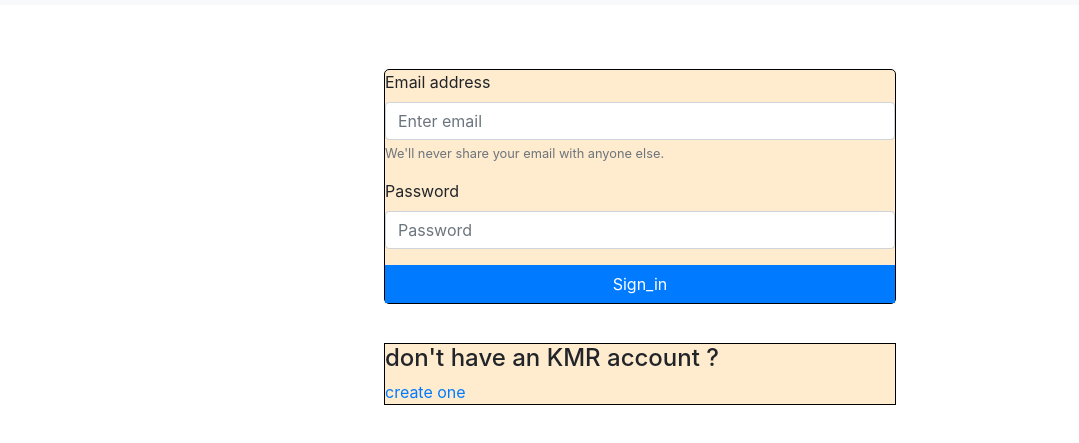
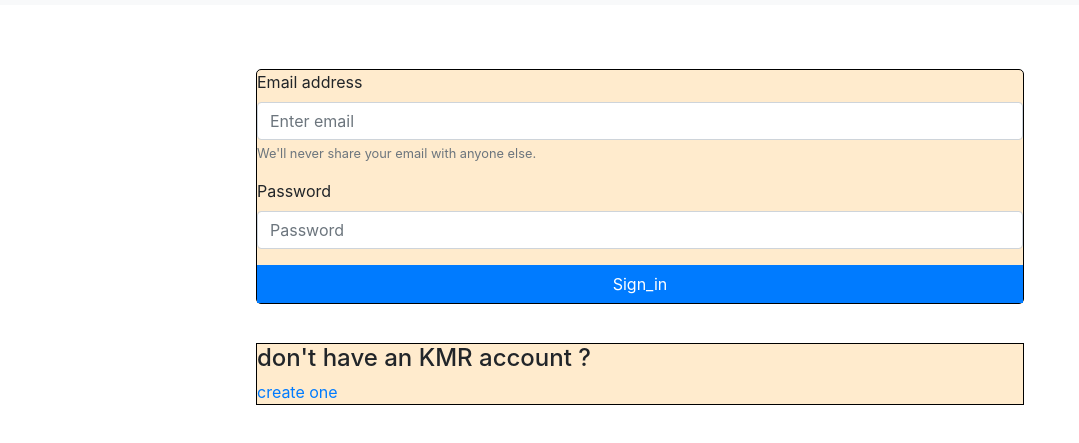
Before and after one commit to Manmadha-rao/kmrh-github.io, a plain HTML site: page login.html in a window 1280 px wide. Shown: the part 61-504 px from the top of the page, without its empty margins (0-1079 px from the left). Drawn offline with nearby package versions, Linux system fonts and the light colour scheme.

Commit message:
Update login.html

```diff
--- a/login.html
+++ b/login.html
@@ -26,8 +26,8 @@
       }
       .sign{
             border: 1px solid black;
-            margin-left: 30%;
-            margin-right: 30%;
+            margin-left: 20%;
+            margin-right: 20%;
             margin-top: 5%;
 
             background-color: blanchedalmond;
@@ -35,9 +35,10 @@
         }
         .acc{
             border: 1px solid black;
-            margin-left: 30%;
-            margin-right: 30%;
+            margin-left: 20%;
+            margin-right: 20%;
             margin-top: 3%;
+            margin-bottom: 2rem;
 
             background-color: blanchedalmond;
 
```
